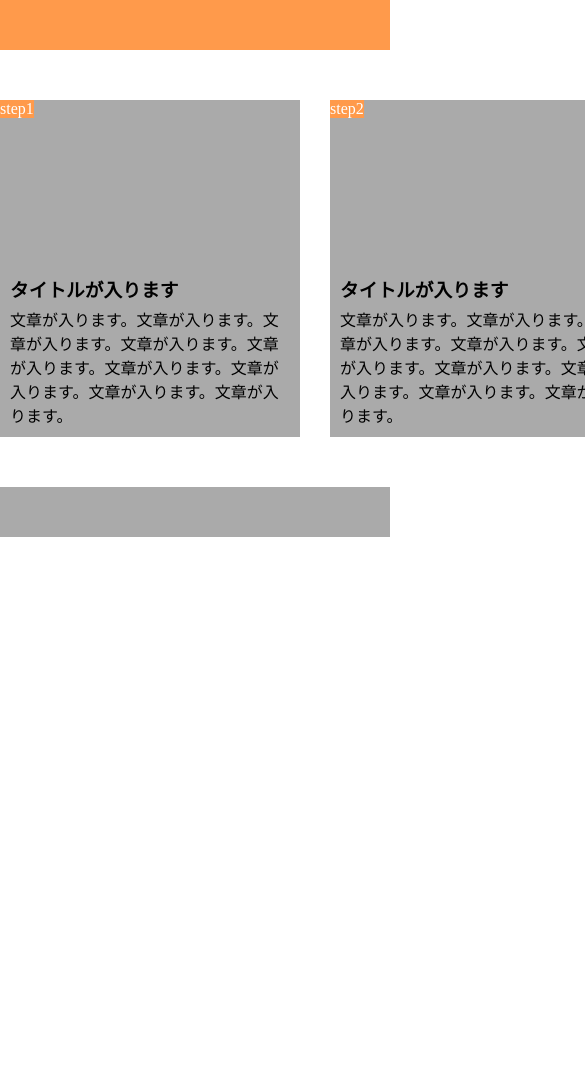
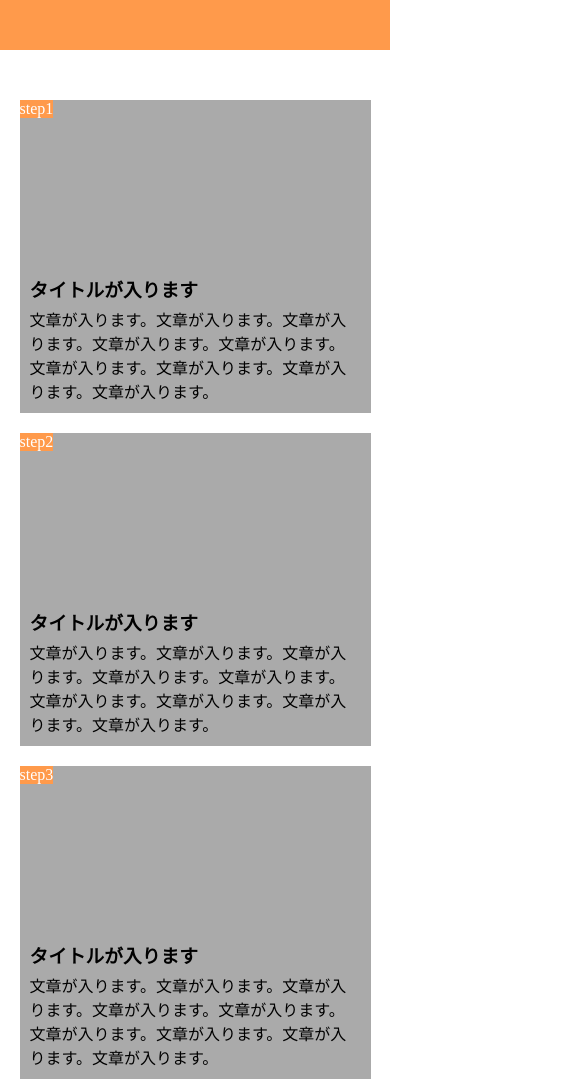
Before and after one commit to ua310/chapter10_exercise, a plain HTML site: page index.html in a window 390 px wide. Shown: the top 1082 px of the page, 585 px wide, since content can reach past the window. Before the commit the page ends 844 px from the top, so only its background shows below. Drawn offline with Linux system fonts and the light colour scheme.

Commit message:
[Finish] 1-10

```diff
--- a/index.html
+++ b/index.html
@@ -2,6 +2,7 @@
 <html lang="ja">
 <head>
   <meta charset="UTF-8">
+  <meta name="viewport" content="width=device-width,initial-scale=1.0">
   <link rel="stylesheet" href="style.css">
   <title>chapter10_exercise</title>
 </head>
--- a/style.css
+++ b/style.css
@@ -50,3 +50,17 @@ footer {
   width: 100%;
   height: 50px;
 }
+
+@media screen and (max-width: 768px) {
+  main {
+    width: 100%;
+    flex-direction: column;
+  }
+  section {
+    width: 90%;
+    margin: 0 auto 20px auto;
+  }
+  section:last-child {
+    margin-bottom: 0;
+  }
+}
```
